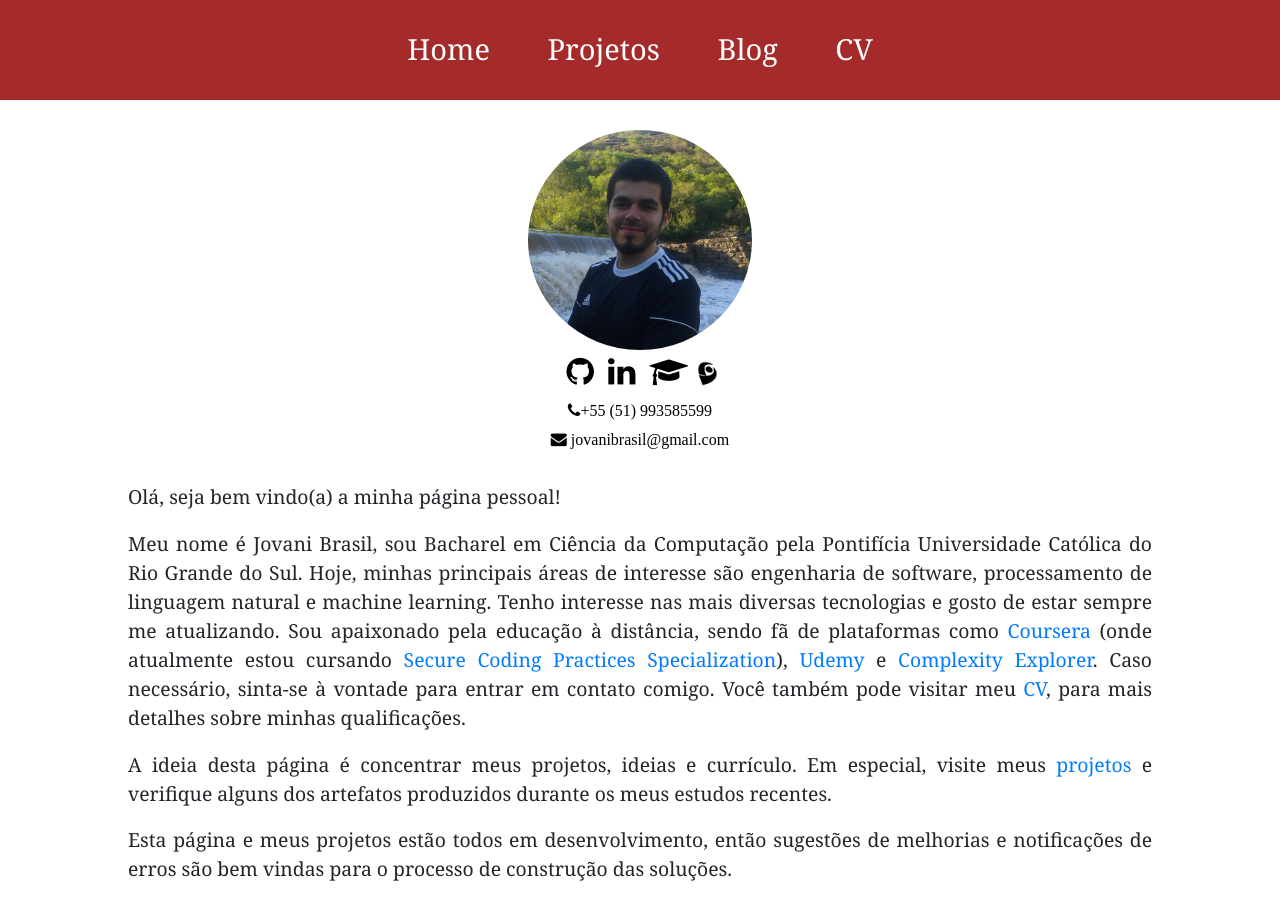
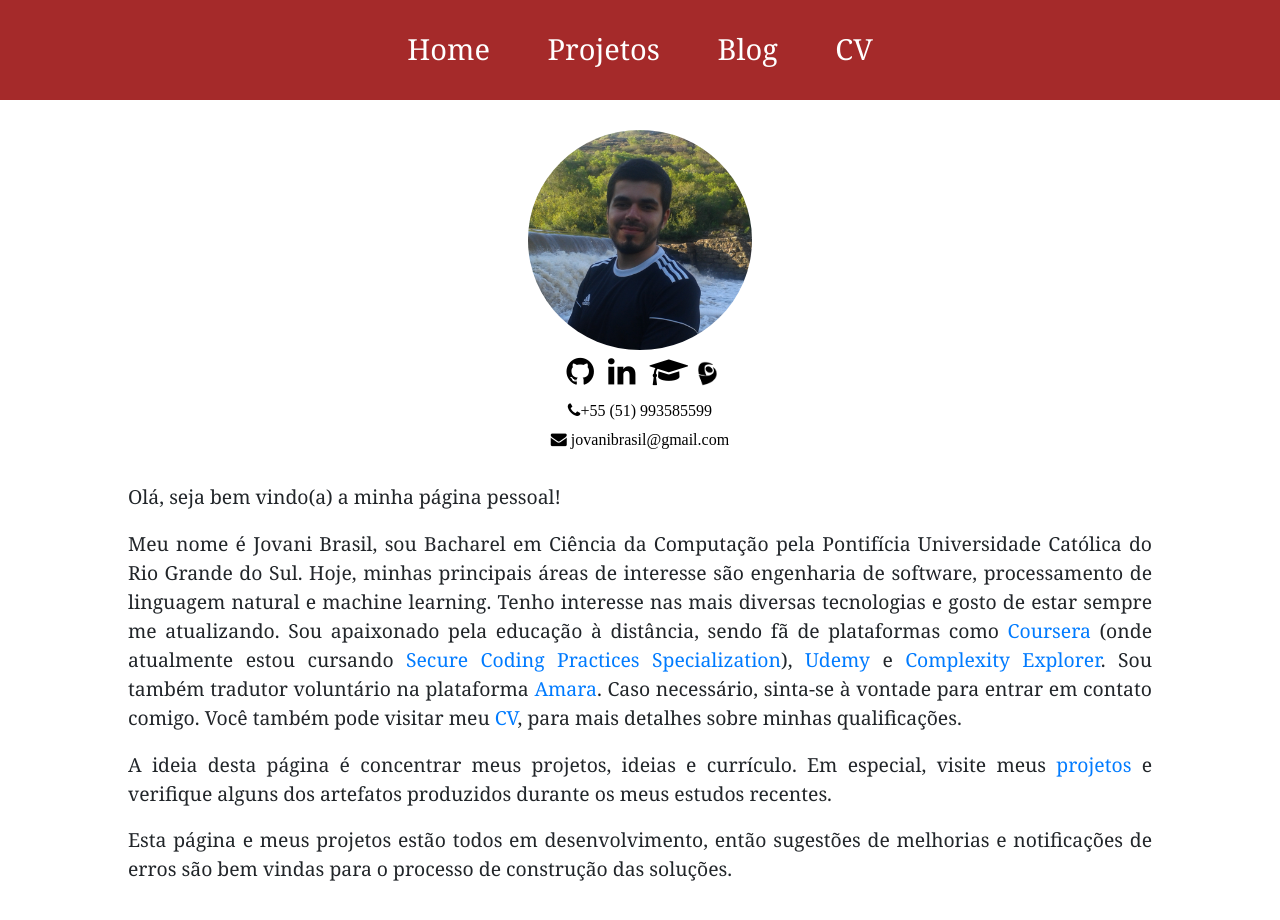
Before and after one commit to jovanibrasil/jovanibrasil-app, an Angular app: page / in a window 1280 px wide. Shown: the top 920 px of the page. Built offline with nearby package versions, Linux system fonts and the light colour scheme.

Commit message:
Add Amara reference

```diff
--- a/src/app/home/home.component.html
+++ b/src/app/home/home.component.html
@@ -42,6 +42,7 @@
                     <a href="https://www.coursera.org/">Coursera</a> (onde atualmente estou cursando
                     <a href="https://www.coursera.org/specializations/secure-coding-practices">Secure Coding Practices Specialization</a>),
                     <a href="https://www.udemy.com/">Udemy</a> e <a href="https://www.complexityexplorer.org/">Complexity Explorer</a>.
+                    Sou também tradutor voluntário na plataforma <a href="https://amara.org/pt/">Amara</a>.
                     Caso necessário, sinta-se à vontade para entrar em contato comigo.
                     Você também pode visitar meu <a href="/cv">CV</a>, para mais detalhes sobre minhas qualificações.
                     </p>
```
